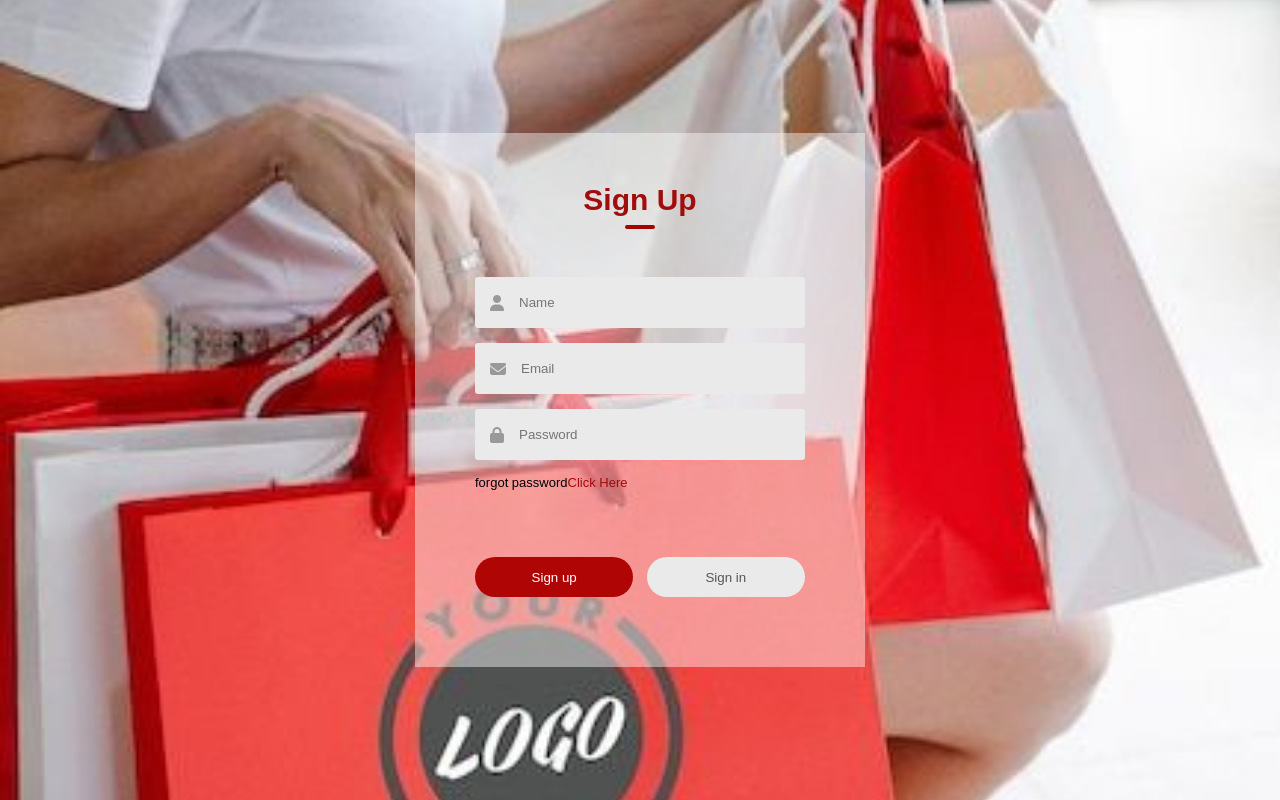
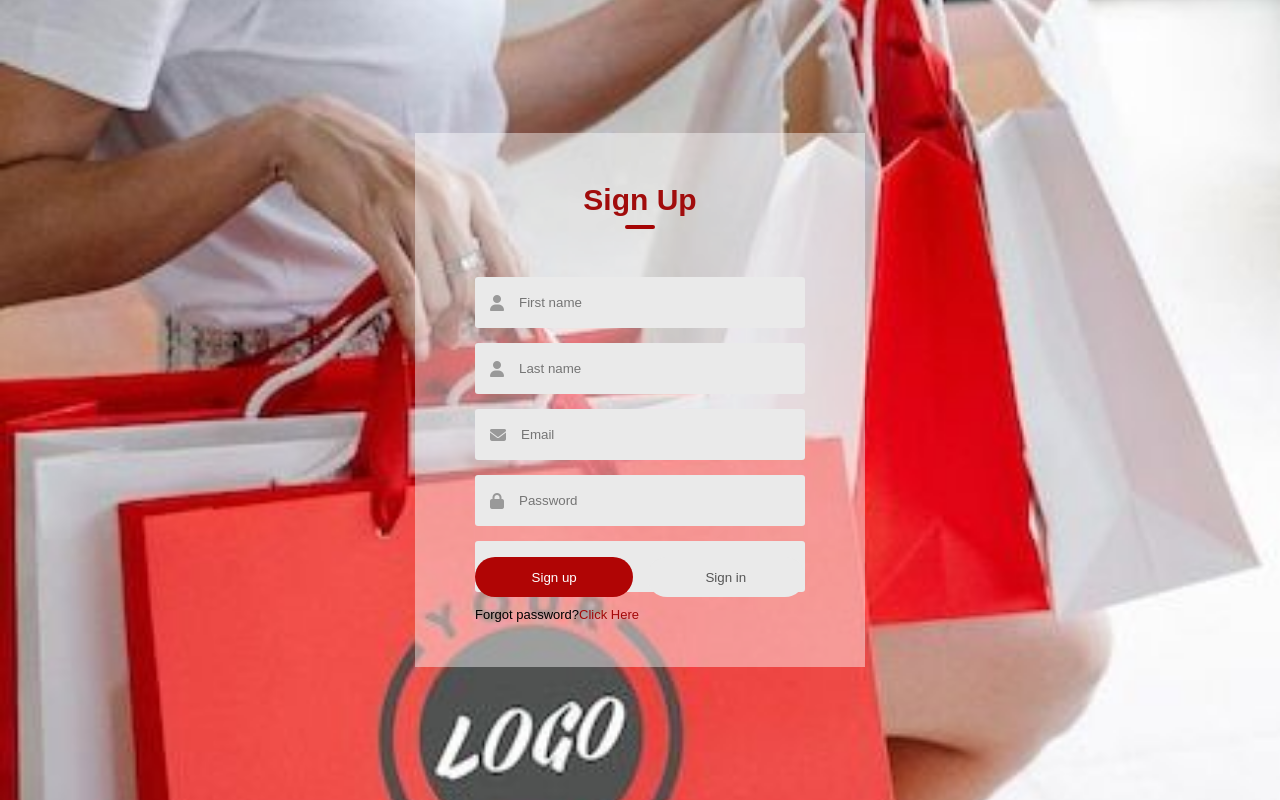
Before and after one commit to MulindwaMarkMyles/tase-ecom-2, a Django app: template SDproject/template/loginpage/index2.html in a window 1280 px wide. Run offline with Django 4.2, Linux system fonts and the light colour scheme; the template is opened without the code that fills it, so the values that code supplies are empty; parts of the project's set-up code (start-up, migrations or seed data) failed here and were passed over; some libraries are stand-ins or nearby versions.

Commit message:
added password confirmation container and last name

```diff
--- a/SDproject/template/loginpage/index2.html
+++ b/SDproject/template/loginpage/index2.html
@@ -13,9 +13,13 @@
         <h1 id="title">Sign Up</h1>
         <form>
             <div class="input-group">
-                <div class="input-field" id="nameField">
+                <div class="input-field nameField">
                     <i class="fa-solid fa-user"></i>
-                    <input type="text" placeholder="Name">
+                    <input type="text" placeholder="First name">
+                </div>
+                <div class="input-field nameField">
+                    <i class="fa-solid fa-user"></i>
+                    <input type="text" placeholder="Last name">
                 </div>
 
                 <div class="input-field">
@@ -27,7 +31,11 @@
                     <i class="fa-solid fa-lock"></i>
                     <input type="password" placeholder="Password">
                 </div>
-                <p>forgot password<a href="#">Click Here</a></p>
+                <div class="input-field nameField">
+                    <i class="fa-solid fa-lock"></i>
+                    <input type="password" placeholder="Confirm password">
+                </div>
+                <p>Forgot password?<a href="#">Click Here</a></p>
             </div>
             <div class="btn-field">
                 <button type="button" id="signupBtn">Sign up</button>
@@ -41,19 +49,23 @@
 
 let signupBtn = document.getElementById("signupBtn");
 let signinBtn = document.getElementById("signinBtn");
-let nameField= document.getElementById("nameField");
+let nameField = document.getElementsByClassName("nameField");
 let title = document.getElementById("title");
 
 
 signinBtn.onclick = function(){
-    nameField.style.maxHeight = "0";
+    for (var i = 0; i < 3; i++){
+        nameField[i].style.maxHeight = "0";
+    }
     title.innerHTML= "Sign In";
     signupBtn.classList.add("disable");
     signinBtn.classList.remove("disable");
 }
 
 signupBtn.onclick = function(){
-    nameField.style.maxHeight = "60px";
+    for (var i = 0; i < 3; i++){
+        nameField[i].style.maxHeight = "60px";
+    }
     title.innerHTML= "Sign Up";
     signupBtn.classList.remove("disable");
     signinBtn.classList.add("disable");
```
